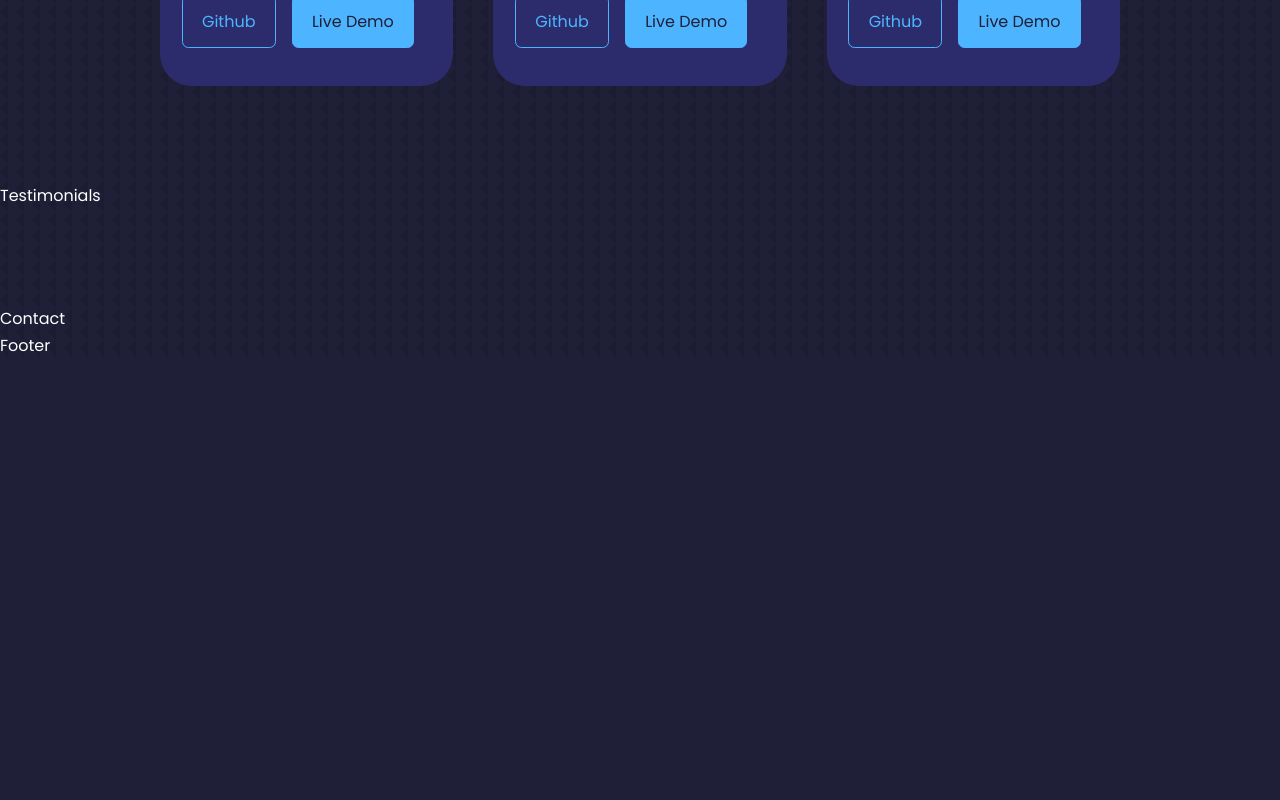
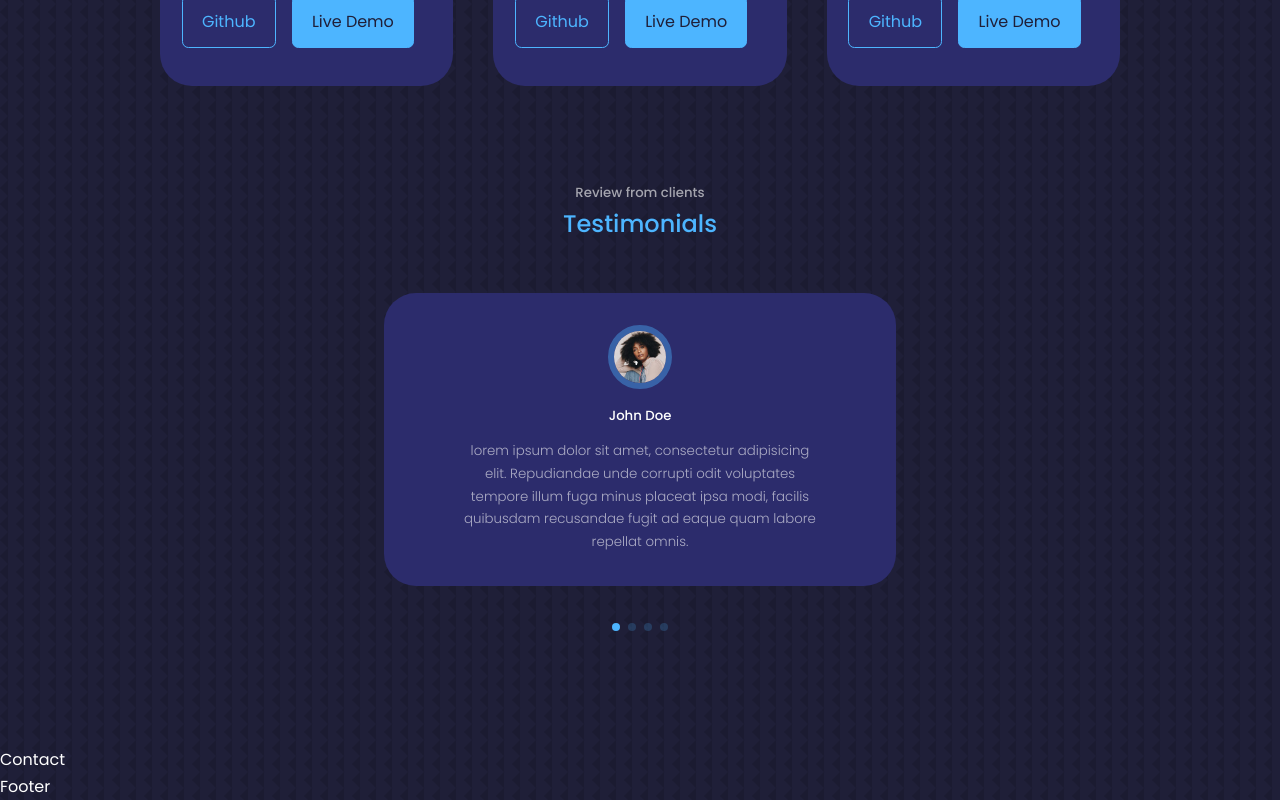
Before and after one commit to samoellaureano/react-portfolio-website-1, a React (Create React App) app: page / in a window 1280 px wide. Shown: the part 3660-4460 px from the top of the page. Before the commit the page ends 4019 px from the top, so only its background shows below. Built offline with nearby package versions, Linux system fonts and the light colour scheme.

Commit message:
Create de section Testimunial

```diff
--- a/package.json
+++ b/package.json
@@ -9,6 +9,7 @@
     "react": "^18.2.0",
     "react-dom": "^18.2.0",
     "react-scripts": "5.0.1",
+    "swiper": "^8.3.1",
     "web-vitals": "^2.1.4"
   },
   "scripts": {
--- a/src/components/testimonials/Testimonials.jsx
+++ b/src/components/testimonials/Testimonials.jsx
@@ -1,10 +1,68 @@
 import React from "react";
+// import Swiper core and required modules
+import { Swiper, SwiperSlide } from 'swiper/react';
+import { Pagination } from 'swiper';
+
+
+// Import Swiper styles
+import 'swiper/css';
+import 'swiper/css/pagination';
 import "./testimonials.css";
+import AVTR1 from "../../assets/avatar1.jpg";
+import AVTR2 from "../../assets/avatar2.jpg";
+import AVTR3 from "../../assets/avatar3.jpg";
+import AVTR4 from "../../assets/avatar4.jpg";
+
+
+const data = [
+    {
+        avatar: AVTR1,
+        name: "John Doe",
+        review: "lorem ipsum dolor sit amet, consectetur adipisicing elit. Repudiandae unde corrupti odit voluptates tempore illum fuga minus placeat ipsa modi, facilis quibusdam recusandae fugit ad eaque quam labore repellat omnis."
+    },
+    {
+        avatar: AVTR2,
+        name: "John Doe",
+        review: "lorem ipsum dolor sit amet, consectetur adipisicing elit. Repudiandae unde corrupti odit voluptates tempore illum fuga minus placeat ipsa modi, facilis quibusdam recusandae fugit ad eaque quam labore repellat omnis."
+    },
+    {
+        avatar: AVTR3,
+        name: "John Doe",
+        review: "lorem ipsum dolor sit amet, consectetur adipisicing elit. Repudiandae unde corrupti odit voluptates tempore illum fuga minus placeat ipsa modi, facilis quibusdam recusandae fugit ad eaque quam labore repellat omnis."
+    },
+    {
+        avatar: AVTR4,
+        name: "John Doe",
+        review: "lorem ipsum dolor sit amet, consectetur adipisicing elit. Repudiandae unde corrupti odit voluptates tempore illum fuga minus placeat ipsa modi, facilis quibusdam recusandae fugit ad eaque quam labore repellat omnis."
+    },
+]
 
 const Testimonials = () => {
     return (
         <section id="testimonials">
-            <div>Testimonials</div>
+            <h5>Review from clients</h5>
+            <h2>Testimonials</h2>
+
+            <Swiper className="container testimonials__container"
+                // install Swiper modules
+                modules={[Pagination]}
+                spaceBetween={40}
+                slidesPerView={1}
+                pagination={{ clickable: true }}>
+                {
+                    data.map(({ avatar, name, review }, index) => {
+                        return (
+                            <SwiperSlide key={index} className="testimonial">
+                                <div className="client__avatar">
+                                    <img src={avatar} />
+                                </div>
+                                <h5 className="client__name">{name}</h5>
+                                <small className="client__review">{review}</small>
+                            </SwiperSlide>
+                        )
+                    })
+                }
+            </Swiper>
         </section>
     )
 }
--- a/src/components/testimonials/testimonials.css
+++ b/src/components/testimonials/testimonials.css
@@ -0,0 +1,51 @@
+.container.testimonials__container {
+    width: 40%;
+    padding-bottom: 4rem;
+}
+
+.client__avatar {
+    width: 4rem;
+    aspect-ratio: 1/1;
+    overflow: hidden;
+    border-radius: 50%;
+    margin: 0 auto 1rem;
+    border: 0.4rem solid var(--color-primary-variant);
+}
+
+.testimonial {
+    background: var(--color-bg-variant);
+    text-align: center;
+    padding: 2rem;
+    border-radius: 2rem;
+    user-select: none;
+}
+
+.client__review {
+    color: var(--color-light);
+    font-weight: 300;
+    display: block;
+    width: 80%;
+    margin: 0.8rem auto 0;
+}
+
+.swiper-pagination-clickable .swiper-pagination-bullet {
+    background: var(--color-primary);
+}
+
+/* ====== MEDIA QUERIES (MEDIUM DEVICES) ====== */
+@media screen and (max-width: 1024px) {
+    .container.testimonials__container {
+        width: 60%;
+    }
+}
+
+/* ====== MEDIA QUERIES (SMALL DEVICES) ====== */
+@media screen and (max-width: 600px) {
+    .container.testimonials__container {
+        width: var(--container-width-sm);
+    }
+
+    .client__review {
+        width: var(--container-width-sm);
+    }
+}
```
Also changed, not shown: src/index.js (+6 -2 lines), 1 other file (tests, documents, lock files or other folders).
